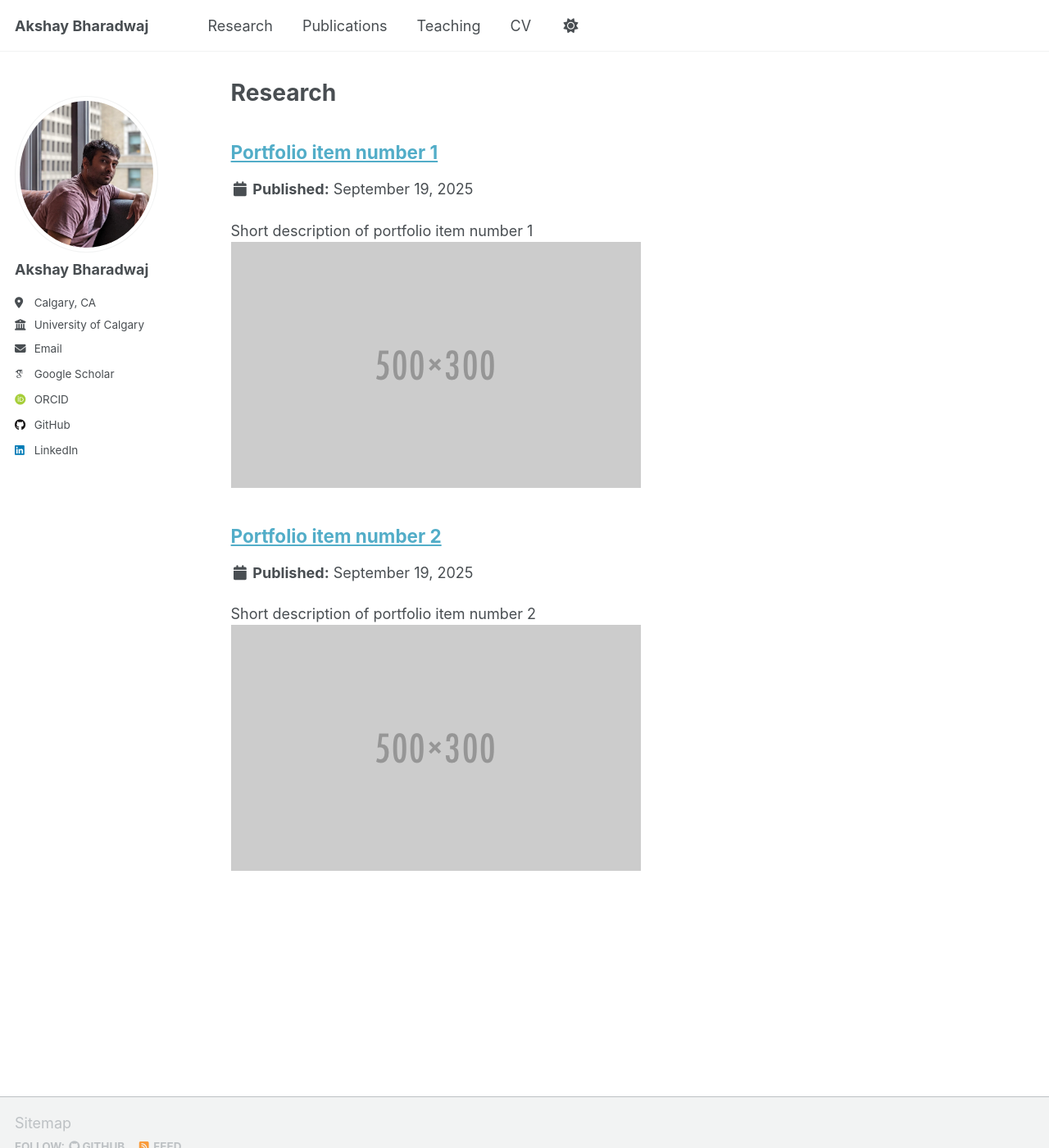
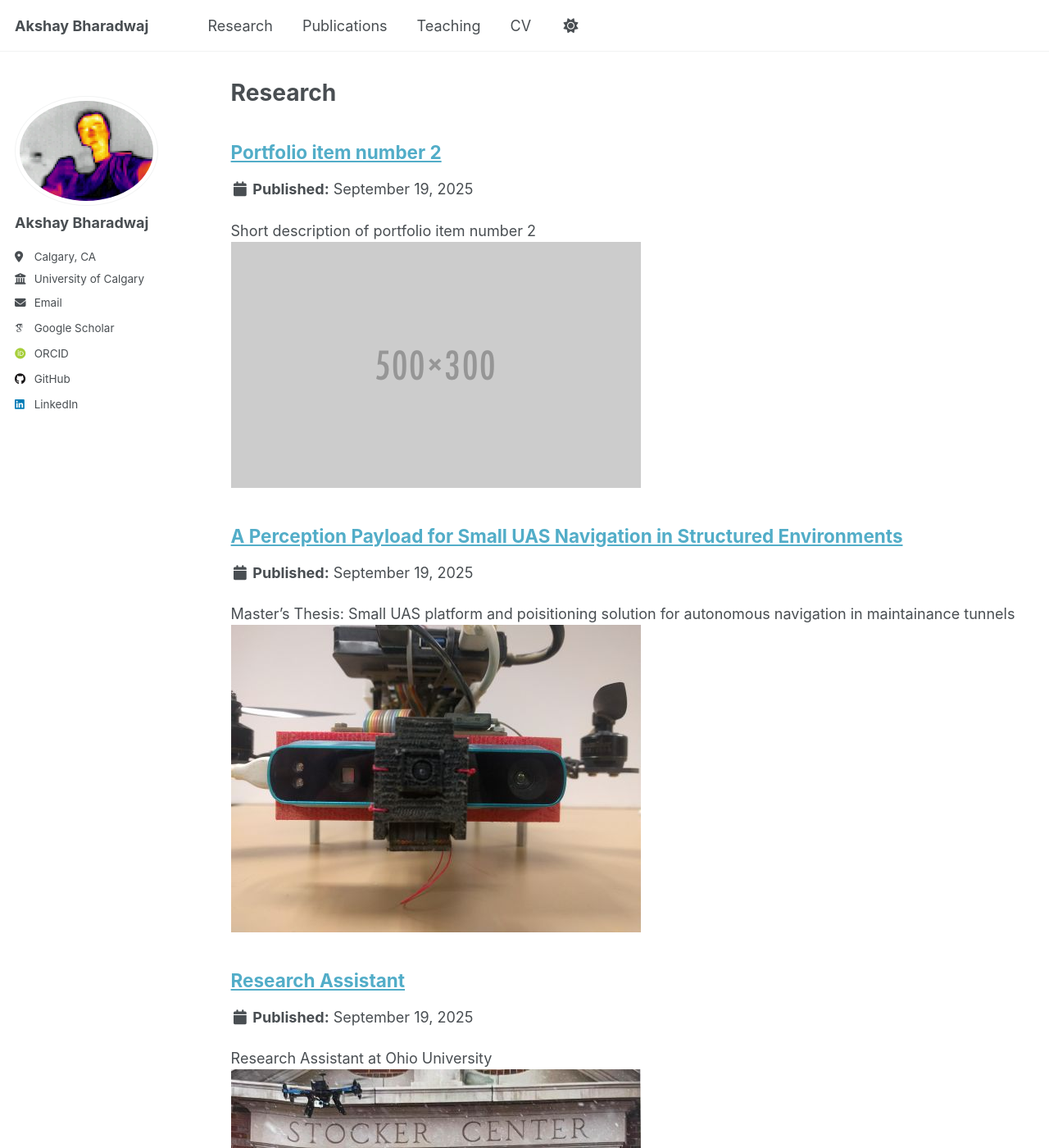
Before and after one commit to bharadwajakshay/bharadwajakshay.github.io, a Jekyll site: the page built from _pages/portfolio.html, in a window 1280 px wide and 1400 px high. Shown: the whole window at 82% size. Built offline with Jekyll 4.4.1, drawn with Linux system fonts in a browser that asks for light colours; some web fonts are replaced; a script that is not in the unit is left out.

Commit message:
Update -2

```diff
--- a/_config.yml
+++ b/_config.yml
@@ -23,7 +23,7 @@ repository               : "bharadwajakshay/bharadwajakshay.github.io"
 #               Additional customization can be done by editing /_includes/author-profile.html
 author:
   # Biographic information
-  avatar           : "bio-photo-asb.jpg"
+  avatar           : "bio-photo-swir.jpg"
   name             : "Akshay Bharadwaj"
   pronouns         : # example: "she/her"
   bio              : ""
--- a/_pages/portfolio.html
+++ b/_pages/portfolio.html
@@ -8,6 +8,6 @@ author_profile: true
 {% include base_path %}
 
 
-{% for post in site.research %}
+{% for post in site.research reversed%}
   {% include archive-single.html %}
 {% endfor %}
--- /dev/null
+++ b/_research/portfolio-0.html
@@ -0,0 +1,84 @@
+---
+title: "Research Assistant"
+excerpt: "Research Assistant at Ohio University <br/><img src='/images/ra-OU.JPG'>"
+collection: portfolio
+---
+<!DOCTYPE html>
+<html lang="en">
+<head>
+    <meta charset="utf-8">
+    <title>UAS Research Presentation</title>
+    <meta name="viewport" content="width=device-width, initial-scale=1.0">
+
+    <link rel="stylesheet" href="https://bharadwajakshay.github.io//assets/css/main.css">
+    <link rel="stylesheet" href="https://bharadwajakshay.github.io//assets/css/academicons.css"/>
+
+</head>
+<body>
+
+<div id="main" role="main">
+    <div class="page">
+        <div class="page__inner-wrap">
+            <header>
+                <h1 class="page__title">UAS Platforms for Autonomous Navigation</h1>
+                <p>An Overview of Research and Development</p>
+            </header>
+
+            <section class="page__content">
+                <h2>Introduction & Objective</h2>
+                <p>This research focuses on the development of Unmanned Aircraft Systems (UAS) platforms for autonomous operation, particularly in challenging environments where traditional GPS-based navigation is unreliable. The objective was to design, build, and test custom hardware and software solutions for robust positioning, navigation, and mapping.</p>
+                <ul>
+                    <li><strong>Goal:</strong> To achieve reliable waypoint navigation in GNSS-denied or challenged conditions.</li>
+                    <li><strong>Approach:</strong> Integrating novel positioning solutions and developing custom algorithms for perception and localization.</li>
+                </ul>
+
+                <hr>
+
+                <h2>Key Contributions</h2>
+                <p>
+                    <strong>UAS Platform Development:</strong> Built multi-rotor UAS platforms and tuned the flight controllers for stable and efficient data collection. This involved calibrating sensors and optimizing PID loops to ensure precise flight characteristics required for research.
+                </p>
+                <p>
+                    <strong>Custom Hardware & Sensor Integration:</strong> Designed custom hardware to seamlessly integrate various sensors (e.g., LiDAR, cameras) with lightweight computing platforms like Raspberry Pi and Odroid, enabling on-board processing and data acquisition.
+                </p>
+                <p>
+                    <strong>Alternative Positioning Solutions:</strong> Collaborated with NextNav to utilize their proprietary urban and indoor positioning solution on multi-rotor UAS platforms, providing an effective alternative to GPS for waypoint navigation in challenging urban environments.
+                </p>
+                <p>
+                    <strong>Advanced Algorithmic Implementation:</strong> Implemented a plane estimation algorithm using Singular Value Decomposition (SVD) for rapid and accurate plane extraction from point cloud data, a critical step for localization and mapping algorithms.
+                </p>
+
+                <hr>
+
+                <h2>Methodology</h2>
+                <p>
+                    <strong>Dataset Collection:</strong> Collected extensive UAV datasets to analyze GNSS positioning under various GNSS-denied and GNSS-challenged conditions. This included flights in urban canyons, under dense tree cover, and indoors.
+                </p>
+                <p>
+                    <strong>SLAM Implementation:</strong> Adopted and customized open-source SLAM (Simultaneous Localization and Mapping) algorithms for the datasets collected by UAVs, focusing on point cloud-based and visual SLAM techniques.
+                </p>
+                <p>
+                    <strong>Ground Truth Generation:</strong> Utilized a terrestrial LiDAR scanner to obtain high-precision ground truth point clouds. These were crucial for evaluating and validating the accuracy of the developed localization and mapping algorithms.
+                </p>
+
+                <hr>
+
+                <h2>Results & Findings</h2>
+                <p>Based on the analysis, significant improvements in positioning accuracy were observed using the NextNav solution compared to traditional GPS in urban settings. The implemented SVD-based algorithm also demonstrated high computational efficiency for real-time plane detection.</p>
+
+                <div style="background-color: #f7f7f7; padding: 20px; border-radius: 8px; text-align: center;">
+                    <p>[Insert a chart or graph here, e.g., comparison of positioning errors]</p>
+                </div>
+
+                <hr>
+
+                <h2>Conclusion</h2>
+                <p>This research successfully demonstrated the feasibility and effectiveness of using custom-built UAS platforms and alternative positioning systems for navigation in GNSS-denied environments. The work provides a strong foundation for future advancements in autonomous drone operations, especially for applications like search and rescue, infrastructure inspection, and delivery in complex urban landscapes.</p>
+
+            </section>
+        </div>
+    </div>
+</div>
+
+</body>
+</html>
--- /dev/null
+++ b/_research/portfolio-1.html
@@ -0,0 +1,45 @@
+---
+title: "A Perception Payload for Small UAS Navigation in Structured Environments"
+excerpt: "Master's Thesis:
+Small UAS platform and poisitioning solution for autonomous navigation in maintainance tunnels<br/><img src='/images/thesis-masters-ou.jpg'>"
+collection: portfolio
+---
+
+<!DOCTYPE html>
+<html lang="en">
+<head>
+    <meta charset="utf-8">
+    <title>UAS Inspection Research</title>
+    <meta name="viewport" content="width=device-width, initial-scale=1.0">
+
+    <link rel="stylesheet" href="https://bharadwajakshay.github.io//assets/css/main.css">
+
+</head>
+<body>
+
+<div id="main" role="main">
+    <div class="page">
+        <div class="page__inner-wrap">
+            <header>
+                <h1 class="page__title">Autonomous UAS for Industrial Inspection</h1>
+            </header>
+
+            <section class="page__content">
+                <p>My work focused on developing and deploying a small-UAS platform specifically designed for autonomous inspection in challenging, GPS-denied environments like maintenance tunnels. This project integrated multiple sensors and a custom navigation algorithm to ensure reliable operation in confined spaces.</p>
+
+                <hr>
+
+                <h2>Key Contributions</h2>
+                <ul class="list-disc ml-8">
+                    <li>Built a small-UAS platform for autonomous inspection, integrating LiDAR, vision, and thermal sensors via ROS for 3D mapping and heat-signature monitoring.</li>
+                    <li>Developed a custom navigation algorithm that improved efficiency by 60% over existing methods and was optimized for real-time operation on a low-power onboard computer.</li>
+                    <li>Performed multi-sensor calibration and fusion to enable reliable SLAM-based navigation and inspection in confined environments.</li>
+                </ul>
+
+            </section>
+        </div>
+    </div>
+</div>
+
+</body>
+</html>
--- a/_research/portfolio-1.md
+++ /dev/null
@@ -1,7 +0,0 @@
----
-title: "Portfolio item number 1"
-excerpt: "Short description of portfolio item number 1<br/><img src='/images/500x300.png'>"
-collection: portfolio
----
-
-This is an item in your portfolio. It can be have images or nice text. If you name the file .md, it will be parsed as markdown. If you name the file .html, it will be parsed as HTML.
```
Also changed, not shown: _pages/about.md (+3 -3 lines), images/bio-photo-swir.jpg (added), images/ra-OU.JPG (added), images/thesis-masters-ou.jpg (added).
